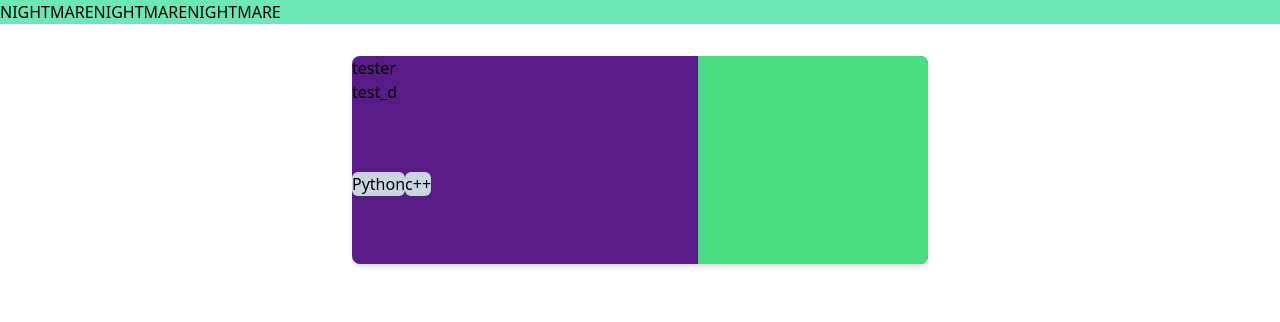
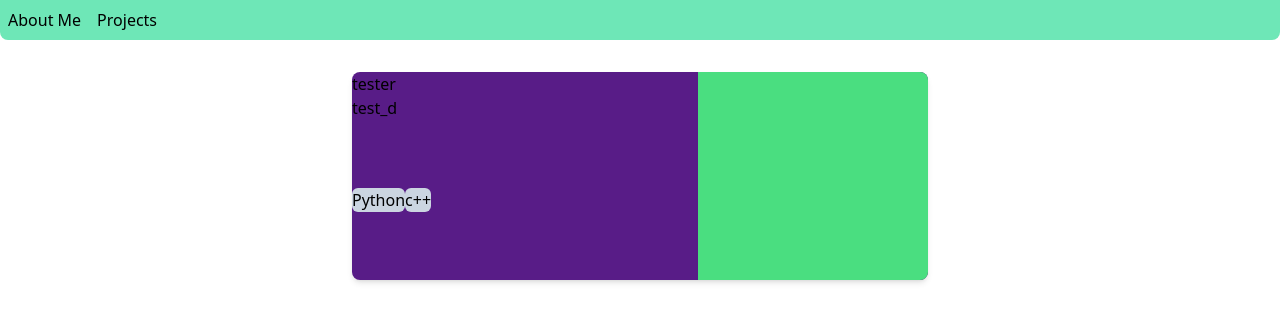
Before and after one commit to ArjunMehta01/personal_site_2, a React app: page / in a window 1280 px wide. Shown: the top 322 px of the page. Built offline with nearby package versions, Linux system fonts and the light colour scheme.

Commit message:
Navbar styling started

```diff
--- a/src/components/Navbar.js
+++ b/src/components/Navbar.js
@@ -7,15 +7,18 @@ const NavContainer = tw.div`
     w-screen
     bg-emerald-300
     flex-row
-    row
+    rounded-b-lg
+`;
+
+const Name = tw.p`
+    p-2
 `;
 
 const Navbar = () => {
     return (
         <NavContainer>
-            <p>NIGHTMARE</p>
-            <p>NIGHTMARE</p>
-            <p>NIGHTMARE</p>
+            <Name>About Me</Name>
+            <Name>Projects</Name>
         </NavContainer>
     );
 }
```
